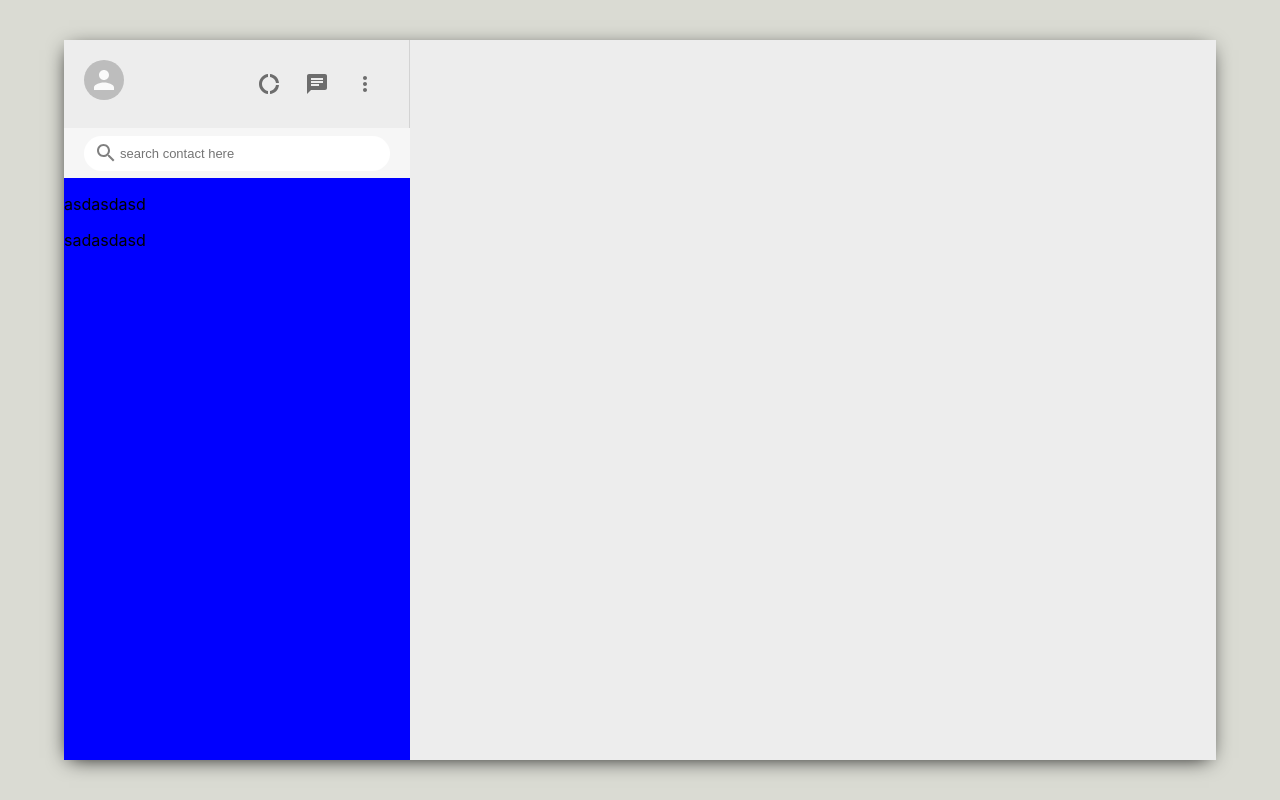
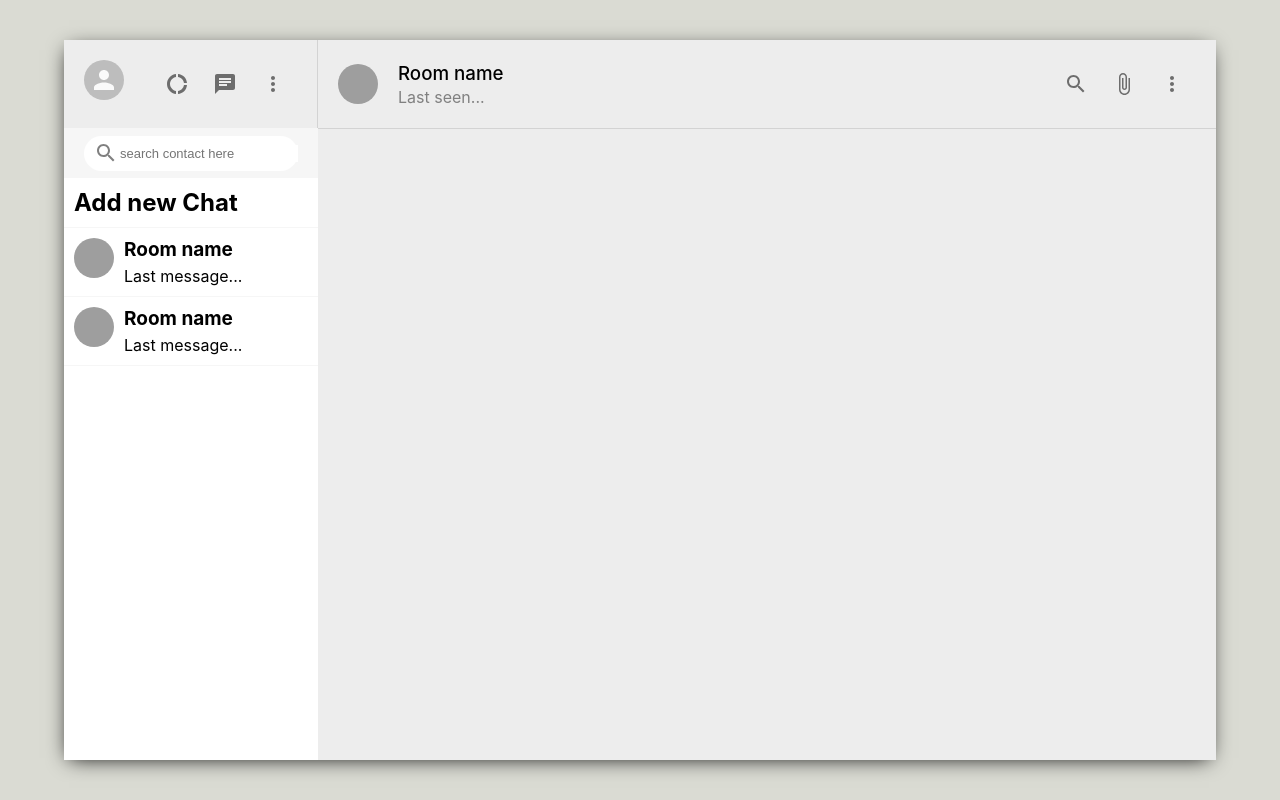
Before and after one commit to AaqeelorShahid/whatsapp_clone, a React (Create React App) app: page / in a window 1280 px wide. Built offline with nearby package versions, Linux system fonts and the light colour scheme; grey boxes are pictures that could not be loaded.

Commit message:
- Chat body implementation

```diff
--- a/src/App.js
+++ b/src/App.js
@@ -1,4 +1,5 @@
 import "./App.css";
+import Chat from "./Chat/Chat";
 import Sidebar from "./Sidebar/Sidebar";
 
 
@@ -7,6 +8,7 @@ function App() {
     <div className="App">
       <div className="app__body">
         <Sidebar/>
+        <Chat/>
       </div>
     </div>
   );
--- /dev/null
+++ b/src/Chat/Chat.css
@@ -0,0 +1,31 @@
+.Chat {
+    flex: 7.0;
+}
+
+.chat__header {
+    padding: 20px;
+    display: flex;
+    align-items: center;
+    border-bottom: 1px solid lightgrey ;
+}
+
+.chat__info {
+    flex: 1;
+    padding-left: 20px;
+}
+
+.chat__info > p {
+    color: grey;
+}
+
+.chat__info > h3 {
+    font-weight: 500;
+    margin-bottom: 2px;
+}
+
+.chat__headerRight {
+    display: flex;
+    justify-content: space-between;
+    flex-direction: row;
+    max-width: 150px;
+}
--- /dev/null
+++ b/src/Chat/Chat.js
@@ -0,0 +1,43 @@
+import { Avatar, IconButton } from "@material-ui/core";
+import { AttachFile, MoreVertOutlined, SearchOutlined } from "@mui/icons-material";
+import React, { useEffect, useState } from "react";
+import "./Chat.css";
+
+function Chat() {
+    const[seed, setSeed] = useState("")
+
+    useEffect(() => {
+        setSeed(Math.floor(Math.random() * 5000));
+     }, [])
+
+  return (
+    <div className="Chat">
+      <div className="chat__header">
+        <Avatar src={`https://avatars.dicebear.com/api/human/${seed}.svg`} />
+
+        <div className="chat__info">
+          <h3>Room name</h3>
+          <p>Last seen...  </p>
+        </div>
+
+        <div className="chat__headerRight">
+            <IconButton>
+                <SearchOutlined/>
+            </IconButton>
+
+            <IconButton>
+                <AttachFile/>
+            </IconButton>
+
+            <IconButton>
+                <MoreVertOutlined/>
+            </IconButton>
+        </div>
+      </div>
+      <div className="chat__body"></div>
+      <div className="chat__footer"></div>
+    </div>
+  );
+}
+
+export default Chat;
--- a/src/Sidebar/Sidebar.css
+++ b/src/Sidebar/Sidebar.css
@@ -1,3 +1,7 @@
+*{
+    margin: 0;
+}
+
 .sidebar {
     display: flex;
     flex-direction: column;
@@ -48,5 +52,6 @@
 .sidebar__chats{
     flex: 1;
     overflow: scroll;
-    background-color: blue;
+    background-color: white;
+
 }
--- a/src/Sidebar/Sidebar.js
+++ b/src/Sidebar/Sidebar.js
@@ -32,8 +32,9 @@ function Sidebar() {
         </div>
       </div>
       <div className="sidebar__chats">
-          <p>asdasdasd</p>
-          <p>sadasdasd</p>
+          <SidebarChat addNewChat/>
+          <SidebarChat/>
+          <SidebarChat/>
       </div>
     </div>
   );
--- a/src/SidebarChat/SidebarChat.css
+++ b/src/SidebarChat/SidebarChat.css
@@ -1,4 +1,19 @@
 .sidebarChat {
     display: flex;
-    padding: 20px;
+    padding: 10px;
+    cursor: pointer;
+    border-bottom: 1px solid #f6f6f6;
 }
+
+.sidebarChat:hover {
+    background-color: #ebebeb;
+}
+
+.sidebarChat__info > h3 {
+    font-size: 19px;
+    margin-bottom: 5px;
+}
+
+.sidebarChat__info {
+    margin-left: 10px;
+}
--- a/src/SidebarChat/SidebarChat.js
+++ b/src/SidebarChat/SidebarChat.js
@@ -2,22 +2,34 @@ import { Avatar } from '@mui/material'
 import React, { useEffect, useState } from 'react'
 import './SidebarChat.css'
 
-function SidebarChat() {
+function SidebarChat({addNewChat}) {
 
     const [seed, setSeed] = useState('');
+
+    const newChat = () => {
+        const roomName = prompt("Please enter your name for chat");
+
+        if (roomName){
+
+        }
+    }
 
     useEffect(() => {
        setSeed(Math.floor(Math.random() * 5000));
     }, [])
 
-  return (
+  return !addNewChat ? (
     <div className="sidebarChat">
         <Avatar src = {`https://avatars.dicebear.com/api/human/${seed}.svg`} />
         <div className="sidebarChat__info">
             <h3>Room name</h3>
-            <h5>Last message...</h5>
+            <p>Last message...</p>
         </div>
     </div>
+  ) : (
+      <div className="sidebarChat" onClick={newChat}>
+          <h2>Add new Chat</h2>
+      </div>
   )
 }
 
```
